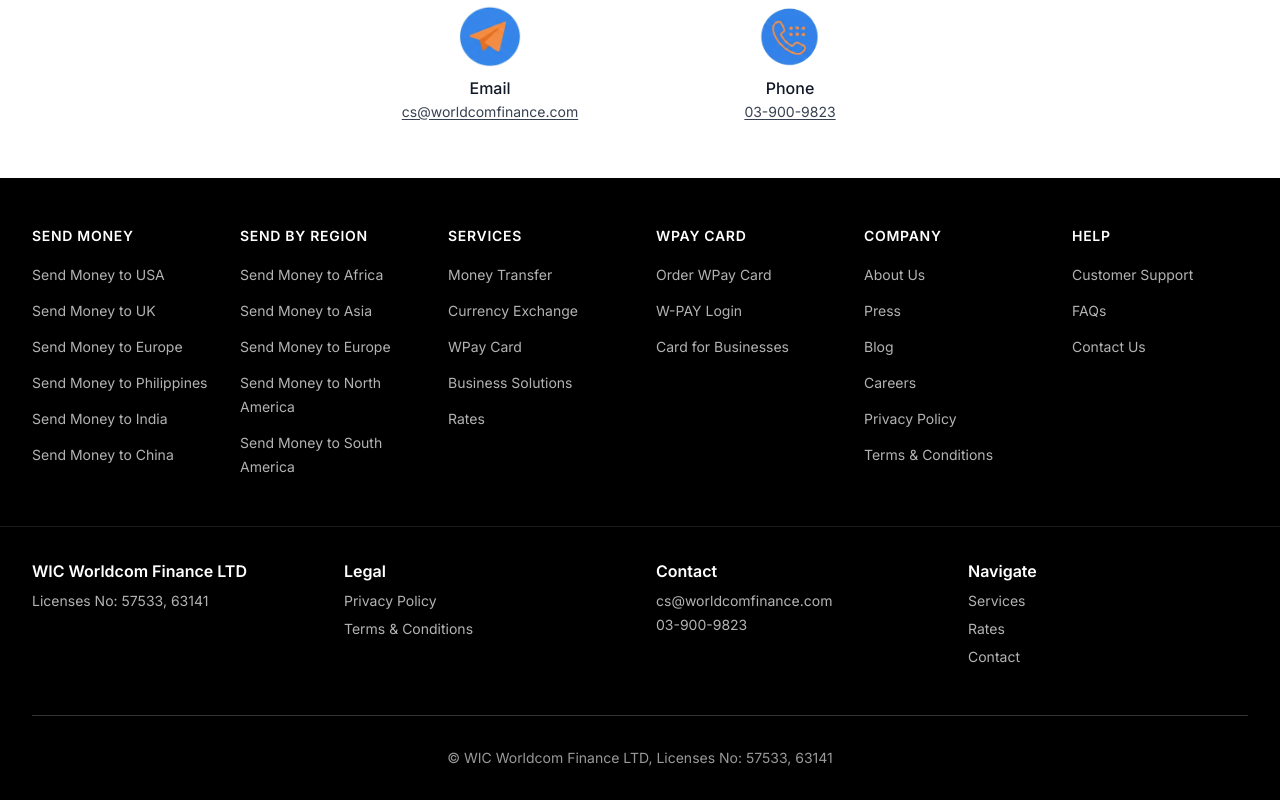
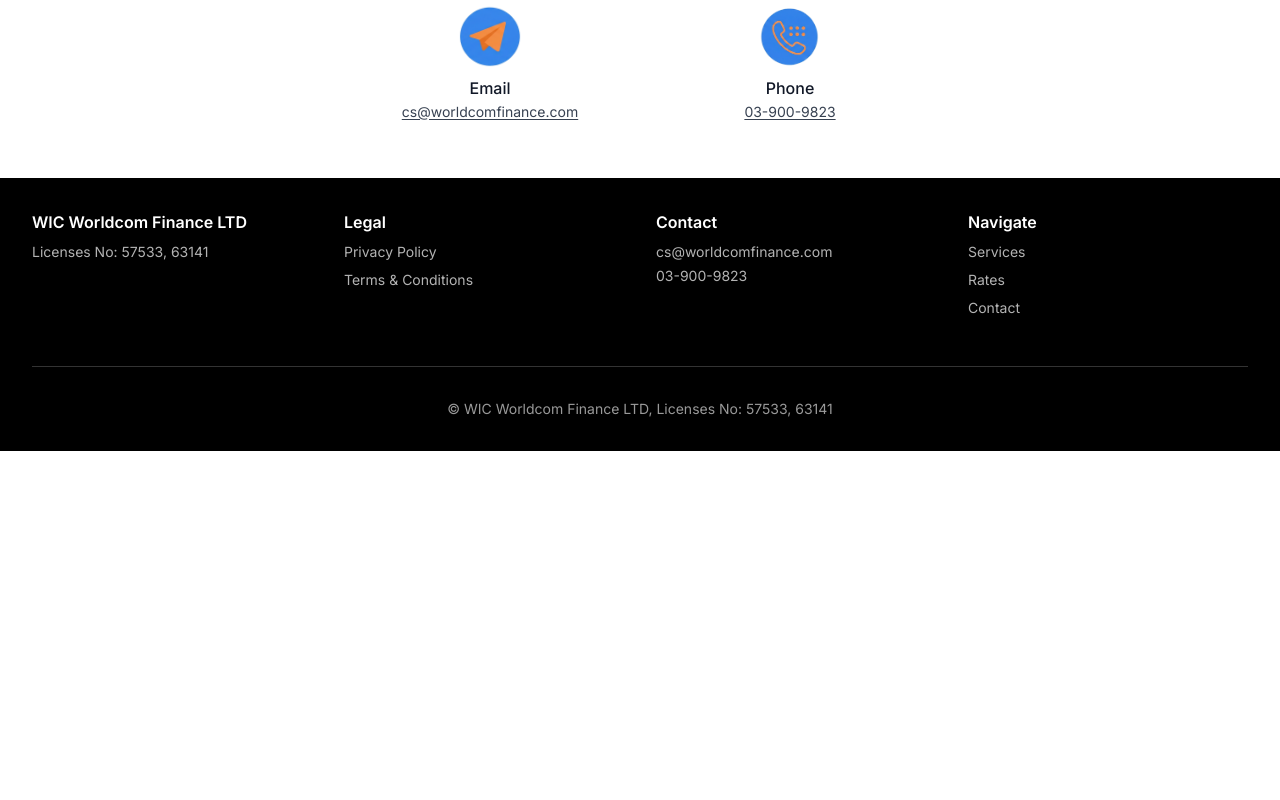
Before and after one commit to ronier83/worlcom-web, a React (Vite) app: page / in a window 1280 px wide. Shown: the part 6434-7234 px from the top of the page. After the commit the page ends 6885 px from the top, so only its background shows below. Built offline with nearby package versions, Linux system fonts and the light colour scheme; a web font is replaced by a local one.

Commit message:
Update Footer.jsx

```diff
--- a/src/components/Footer.jsx
+++ b/src/components/Footer.jsx
@@ -1,5 +1,5 @@
 import { Link } from 'react-scroll'
-import { footer, sitemap } from '../data/content'
+import { footer } from '../data/content'
 
 /**
  * Footer: Rewire-style sitemap columns + company info, contact, copyright.
@@ -7,33 +7,6 @@
 export default function Footer() {
   return (
     <footer id="developers" className="bg-black text-white">
-      {/* Sitemap - Rewire-style multi-column links */}
-      <div className="border-b border-white/10">
-        <div className="mx-auto max-w-7xl px-4 py-12 sm:px-6 lg:px-8">
-          <div className="grid grid-cols-2 gap-8 sm:grid-cols-3 lg:grid-cols-6">
-            {sitemap.map((column) => (
-              <div key={column.title}>
-                <h3 className="text-sm font-semibold uppercase tracking-wider text-white">
-                  {column.title}
-                </h3>
-                <ul className="mt-4 space-y-3">
-                  {column.links.map((link) => (
-                    <li key={link.label}>
-                      <a
-                        href={link.href}
-                        className="text-sm text-white/70"
-                      >
-                        {link.label}
-                      </a>
-                    </li>
-                  ))}
-                </ul>
-              </div>
-            ))}
-          </div>
-        </div>
-      </div>
-
       {/* Bottom: company, contact, navigate, copyright */}
       <div className="mx-auto max-w-7xl px-4 py-8 sm:px-6 lg:px-8">
         <div className="grid gap-8 md:grid-cols-2 lg:grid-cols-4">
```
